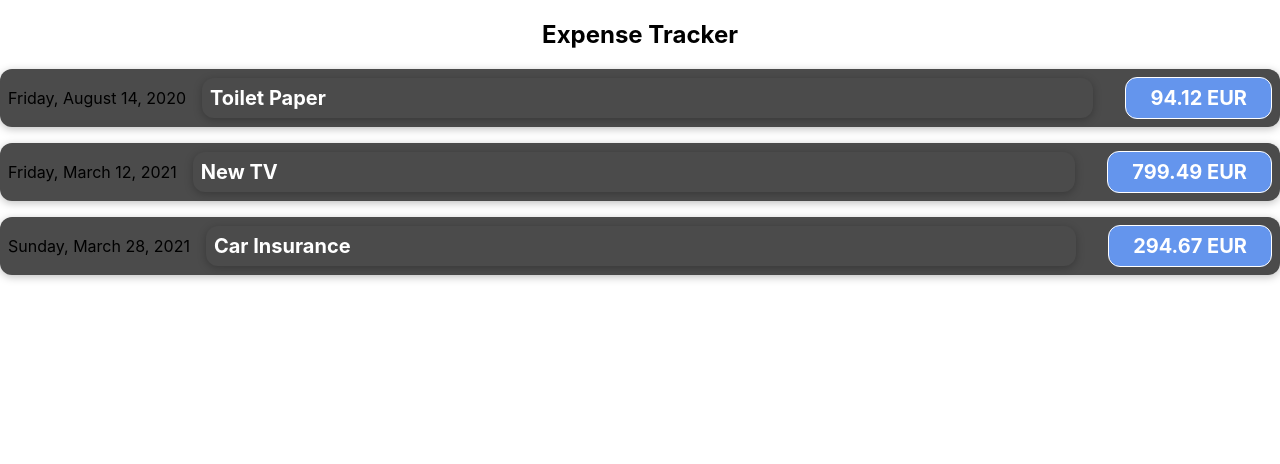
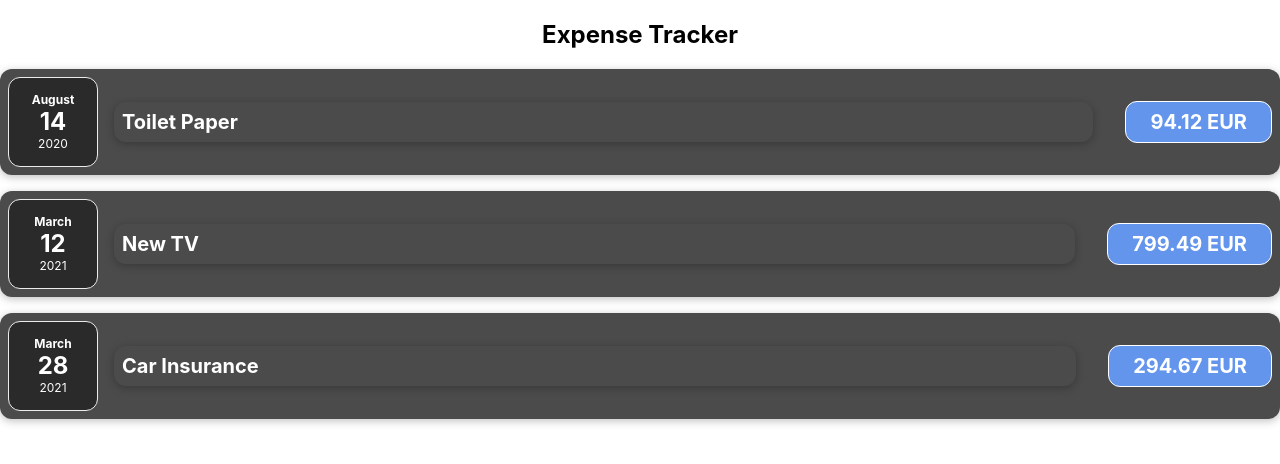
Before and after one commit to RadwaSaleh/expense-tracker, a React (Create React App) app: page / in a window 1280 px wide. Shown: the top 464 px of the page. Built offline with nearby package versions, Linux system fonts and the light colour scheme.

Commit message:
splitting date formatting in a separate component "ExpenseDate" (#1)

```diff
--- a/src/App.js
+++ b/src/App.js
@@ -10,7 +10,11 @@ function App() {
             amount: 94.12,
             date: new Date(2020, 7, 14),
         },
-        { id: 'e2', title: 'New TV', amount: 799.49, date: new Date(2021, 2, 12) },
+        {
+            id: 'e2',
+            title: 'New TV',
+            amount: 799.49,
+            date: new Date(2021, 2, 12) },
         {
             id: 'e3',
             title: 'Car Insurance',
@@ -27,9 +31,9 @@ function App() {
   return (
     <div className="App">
         <h2>Expense Tracker</h2>
-        <ExpenseItem title={expenses[0].title} amount={expenses[0].amount} date={expenses[0].date}></ExpenseItem>
-        <ExpenseItem title={expenses[1].title} amount={expenses[1].amount} date={expenses[1].date}></ExpenseItem>
-        <ExpenseItem title={expenses[2].title} amount={expenses[2].amount} date={expenses[2].date}></ExpenseItem>
+        <ExpenseItem title={expenses[0].title} amount={expenses[0].amount} date={expenses[0].date}/>
+        <ExpenseItem title={expenses[1].title} amount={expenses[1].amount} date={expenses[1].date}/>
+        <ExpenseItem title={expenses[2].title} amount={expenses[2].amount} date={expenses[2].date}/>
     </div>
   );
 }
--- /dev/null
+++ b/src/components/ExpenseDate.css
@@ -0,0 +1,26 @@
+.expense-date {
+    display: flex;
+    flex-direction: column;
+    width: 5.5rem;
+    height: 5.5rem;
+    border: 1px solid #ececec;
+    background-color: #2a2a2a;
+    color: white;
+    border-radius: 12px;
+    align-items: center;
+    justify-content: center;
+}
+
+.expense-date__month {
+    font-size: 0.75rem;
+    font-weight: bold;
+}
+
+.expense-date__year {
+    font-size: 0.75rem;
+}
+
+.expense-date__day {
+    font-size: 1.5rem;
+    font-weight: bold;
+}
--- /dev/null
+++ b/src/components/ExpenseDate.js
@@ -0,0 +1,17 @@
+import './ExpenseDate.css';
+
+function ExpenseDate(props){
+    //Please note that the month parameter in the Date() constructor is 0-based
+    const month = props.date.toLocaleString('en-UK', { month: 'long' });
+    const day = props.date.toLocaleString('en-UK', { day: '2-digit' });
+    const year = props.date.getFullYear();
+
+    return(
+        <div className="expense-date">
+            <div className="expense-date__month">{month}</div>
+            <div className="expense-date__day">{day}</div>
+            <div className="expense-date__year">{year}</div>
+        </div>
+    );
+}
+export default ExpenseDate;
--- a/src/components/ExpenseItem.js
+++ b/src/components/ExpenseItem.js
@@ -1,10 +1,10 @@
 import './ExpenseItem.css';
+import ExpenseDate from './ExpenseDate';
 
 function ExpenseItem(props){
-    const options = { weekday: 'long', year: 'numeric', month: 'long', day: 'numeric' };
     return(
         <div className="expense-item">
-            <div>{props.date.toLocaleDateString("en-US", options)}</div>
+            <ExpenseDate date={props.date} className="expense-date"/>
             <div className="expense-item__description">
                 <h2 className="expense-item h2">{props.title}</h2>
                 <div className="expense-item__price">{props.amount} EUR</div>
```
